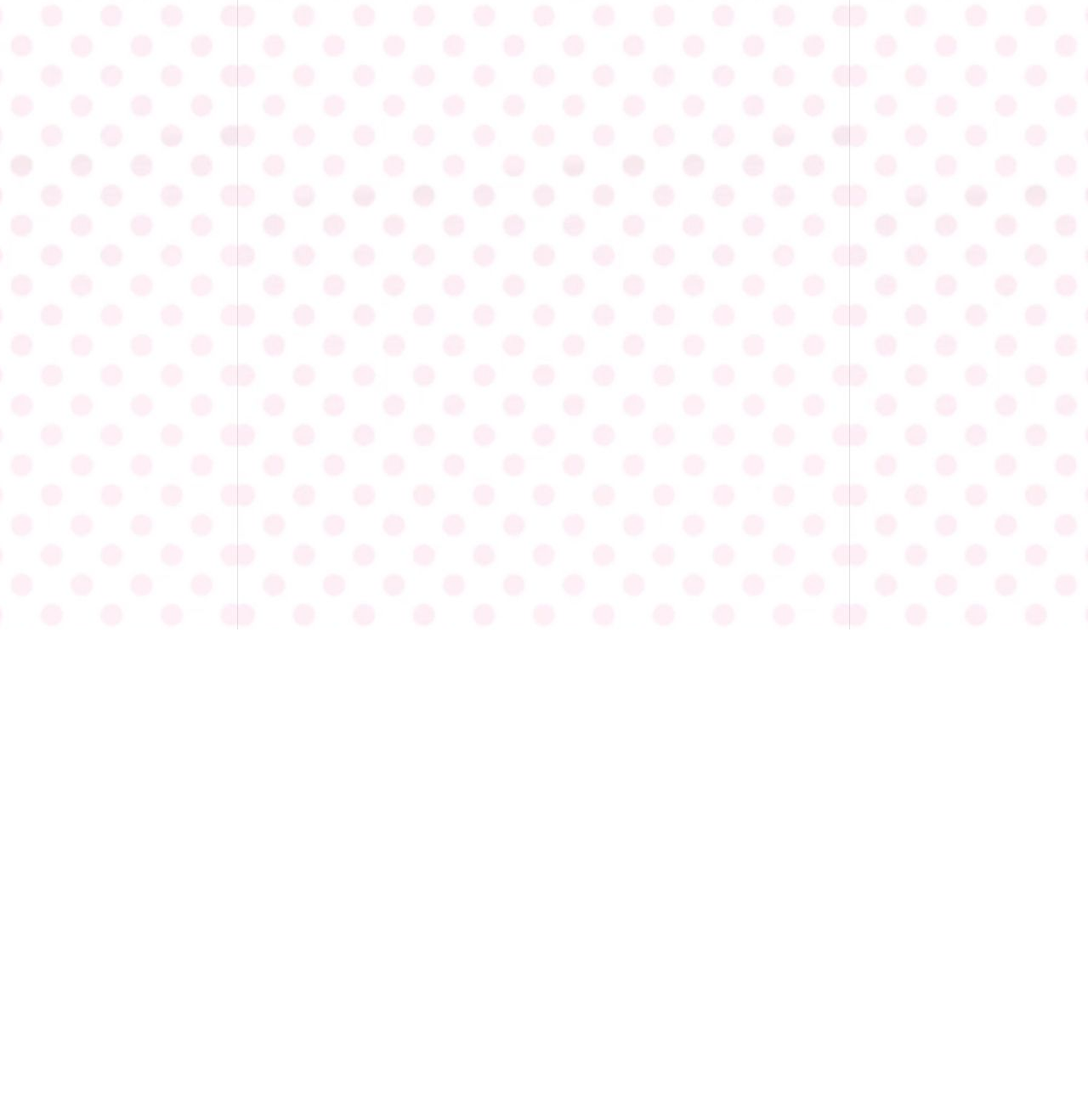
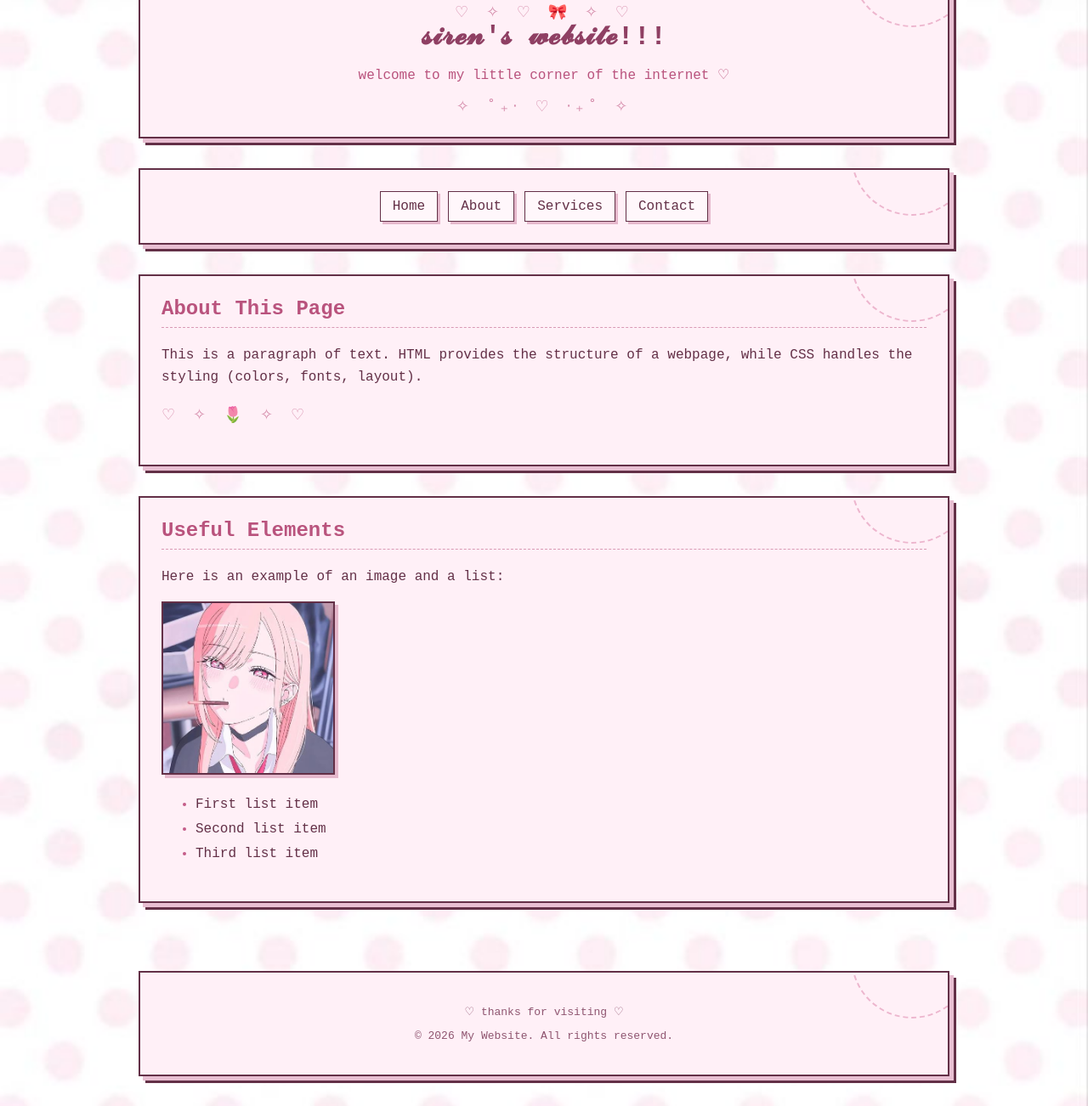
Before and after one commit to sirennnnnnnnnnnnnnnnnn/my-website, a plain HTML site: page index.html in a window 1280 px wide. Shown: the part 59-1361 px from the top of the page at 85% size. Before the commit the page ends 800 px from the top, so only its background shows below. Drawn offline with Linux system fonts and the light colour scheme; a small style sheet from the web is missing.

Commit message:
Update index.html

```diff
--- a/index.html
+++ b/index.html
@@ -1,94 +1,374 @@
 <!DOCTYPE html>
 <html lang="en">
-    <!-- Pink My Melody - https://www.cursors-4u.com/cursor/pink-my-melody -->
+
+<!-- Pink My Melody cursor -->
 <link rel="stylesheet" href="https://cdn.cursors-4u.net/cursors/animated/pink-my-melody-b5f98ca2-50.css">
-<!-- End www.Cursors-4U.com Code -->
+
 <head>
     <meta charset="UTF-8">
     <meta name="viewport" content="width=device-width, initial-scale=1.0">
     <title>My First Website</title>
+
     <style>
-          body {
-            /* 1. Specify the path to your image */
+
+        /* =========================
+           BACKGROUND
+        ========================= */
+
+        body {
             background-image: url('https://sirennnnnnnnnnnnnnnnnn.github.io/my-website/background.jpg');
+            background-position: center;
+            background-attachment: fixed;
+            background-size: cover;
+
+            margin: 0;
+            min-height: 100vh;
+
+            font-family: "Courier New", monospace;
+            color: #633047;
+        }
+
+
+        /* =========================
+           MAIN PANELS
+        ========================= */
+
+        .panel {
+            position: relative;
+            overflow: hidden;
+
+            width: 80%;
+            max-width: 900px;
+
+            margin: 35px auto;
+            padding: 25px;
+
+            background: #fff0f7;
+
+            border: 2px solid #633047;
+
+            /* cute offset shadow */
+            box-shadow:
+                5px 5px 0 #e8bfd2,
+                8px 8px 0 #633047;
+        }
+
+
+        /* Decorative dashed circle */
+
+        .panel::after {
+            content: "";
+
+            position: absolute;
+
+            width: 140px;
+            height: 140px;
+
+            border: 2px dashed #edb6ce;
+            border-radius: 50%;
+
+            top: -90px;
+            right: -30px;
+
+            pointer-events: none;
+        }
+
+
+        /* =========================
+           HEADER
+        ========================= */
+
+        header {
+            text-align: center;
+        }
+
+        header h1 {
+            color: #8f3f63;
+            margin-top: 0;
+            margin-bottom: 10px;
+        }
+
+        header p {
+            color: #b9537d;
+        }
+
+
+        /* =========================
+           NAVIGATION
+        ========================= */
+
+        nav ul {
+            list-style: none;
+
+            padding: 0;
+            margin: 0;
+
+            display: flex;
+            justify-content: center;
+            flex-wrap: wrap;
+            gap: 12px;
+        }
+
+        nav li {
+            margin: 0;
+        }
+
+        nav a {
+            display: block;
+
+            padding: 8px 14px;
+
+            color: #633047;
+            background: #fff7fb;
+
+            border: 1px solid #633047;
+
+            text-decoration: none;
+
+            box-shadow: 3px 3px 0 #e5b8cc;
+
+            transition: 0.15s;
+        }
+
+        nav a:hover {
+            background: #f8d7e6;
+
+            transform: translate(2px, 2px);
+
+            box-shadow: 1px 1px 0 #e5b8cc;
+        }
+
+
+        /* =========================
+           MAIN CONTENT
+        ========================= */
+
+        main {
+            padding-bottom: 10px;
+        }
+
+        section h2 {
+            color: #b9537d;
+
+            margin-top: 0;
+
+            border-bottom: 1px dashed #d99ab5;
+
+            padding-bottom: 8px;
+        }
+
+        section p {
+            line-height: 1.6;
+        }
+
+
+        /* =========================
+           IMAGE
+        ========================= */
+
+        section img {
+            max-width: 200px;
+
+            border: 2px solid #633047;
+
+            box-shadow: 4px 4px 0 #e5b8cc;
+        }
+
+
+        /* =========================
+           LIST
+        ========================= */
+
+        section ul {
+            line-height: 1.8;
+        }
+
+        section li::marker {
+            color: #c45c88;
+        }
+
+
+        /* =========================
+           FOOTER
+        ========================= */
+
+        footer {
+            text-align: center;
+
+            font-size: 13px;
+            color: #8f5570;
+        }
+
+
+        /* =========================
+           LITTLE DECORATIONS
+        ========================= */
+
+        .sparkle {
+            color: #d58baa;
+            font-size: 18px;
+            letter-spacing: 5px;
+        }
+
+
+        /* =========================
+           MOBILE
+        ========================= */
+
+        @media (max-width: 600px) {
+
+            .panel {
+                width: 75%;
+                padding: 20px;
+            }
+
+            header h1 {
+                font-size: 25px;
+            }
+
+            nav ul {
+                flex-direction: column;
+                align-items: center;
+            }
+
+            nav a {
+                width: 120px;
+                text-align: center;
+            }
+        }
+
+    </style>
+</head>
+
+
+<body>
+
+
+    <!-- =========================
+         HEADER PANEL
+    ========================= -->
+
+    <header class="panel">
+
+        <div class="sparkle">
+            ♡ ✧ ♡ 🎀 ✧ ♡
+        </div>
+
+        <h1>𝓼𝓲𝓻𝓮𝓷'𝓼 𝔀𝓮𝓫𝓼𝓲𝓽𝓮!!!</h1>
+
+        <p>
+            welcome to my little corner of the internet ♡
+        </p>
+
+        <div class="sparkle">
+            ✧ ˚₊‧ ♡ ‧₊˚ ✧
+        </div>
+
+    </header>
 
 
 
-            /* 3. Center the image on the screen */
-            background-position: center;
+    <!-- =========================
+         NAVIGATION PANEL
+    ========================= -->
+
+    <nav class="panel">
+
+        <ul>
+
+            <li>
+                <a href="#">Home</a>
+            </li>
+
+            <li>
+                <a href="#">About</a>
+            </li>
+
+            <li>
+                <a href="#">Services</a>
+            </li>
+
+            <li>
+                <a href="#">Contact</a>
+            </li>
+
+        </ul>
+
+    </nav>
 
 
 
-            /* 5. Keep the background fixed so it doesn't scroll with the text */
-            background-attachment: fixed;
+    <!-- =========================
+         MAIN CONTENT
+    ========================= -->
 
-            /* Remove default browser gaps */
-            margin: 0;
-            min-height: 100vh;
-        }
+    <main>
 
-         /* Main panel */
-.panel {
-  padding: 20px;
-  background: #fff0f7;
-  border: 2px solid #633047;
-  box-shadow: 5px 5px 0 #e8bfd2;
-  color: #633047;
-}
+        <section class="panel">
 
-.panel h2 {
-  margin-top: 0;
-  color: #b9537d;
-}
-</head>
-<body>
+            <h2>About This Page</h2>
+
+            <p>
+                This is a paragraph of text. HTML provides the
+                structure of a webpage, while CSS handles the
+                styling (colors, fonts, layout).
+            </p>
+
+            <p class="sparkle">
+                ♡ ✧ 🌷 ✧ ♡
+            </p>
+
+        </section>
 
 
-    <header>
-        <h1>𝓼𝓲𝓻𝓮𝓷'𝓼 𝔀𝓮𝓫𝓼𝓲𝓽𝓮!!!</h1>
-        <p>a</p>
-    </header>
+
+        <section class="panel">
+
+            <h2>Useful Elements</h2>
+
+            <p>
+                Here is an example of an image and a list:
+            </p>
 
 
-    <nav>
-        <ul>
-            <li><a href="#">Home</a></li>
-            <li><a href="#">About</a></li>
-            <li><a href="#">Services</a></li>
-            <li><a href="#">Contact</a></li>
-        </ul>
-    </nav>
+            <img
+                src="https://sirennnnnnnnnnnnnnnnnn.github.io/my-website/pfp.jpg"
+                alt="Placeholder Image"
+            >
 
-    <div class="panel">
-      <h2>My Panel</h2>
-      <p>Some text goes here ♡ ✧</p>
-    </div>
 
-    <main>
-        <section>
-            <h2>About This Page</h2>
-            <p>This is a paragraph of text. HTML provides the structure of a webpage, while CSS handles the styling (colors, fonts, layout).</p>
+            <ul>
+
+                <li>First list item</li>
+
+                <li>Second list item</li>
+
+                <li>Third list item</li>
+
+            </ul>
+
         </section>
 
-        <section>
-            <h2>Useful Elements</h2>
-            <p>Here is an example of an image and a list:</p>
-
-
-            <img src="https://sirennnnnnnnnnnnnnnnnn.github.io/my-website/pfp.jpg" alt="Placeholder Image">
-
-            <ul>
-                <li>First list item</li>
-                <li>Second list item</li>
-                <li>Third list item</li>
-            </ul>
-        </section>
     </main>
 
 
-    <footer>
-        <p>&copy; 2026 My Website. All rights reserved.</p>
+
+    <!-- =========================
+         FOOTER PANEL
+    ========================= -->
+
+    <footer class="panel">
+
+        <p>
+            ♡ thanks for visiting ♡
+        </p>
+
+        <p>
+            &copy; 2026 My Website. All rights reserved.
+        </p>
+
     </footer>
+
 
 </body>
 </html>
```
